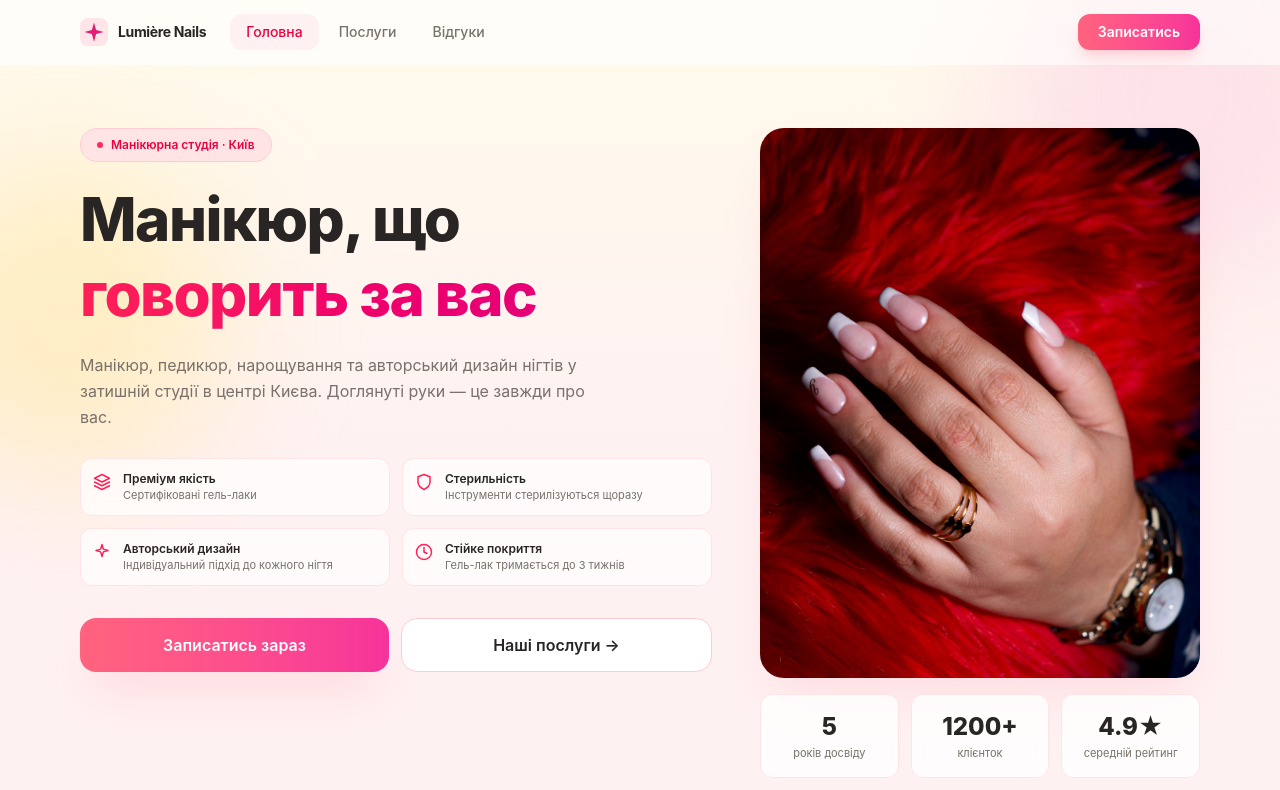
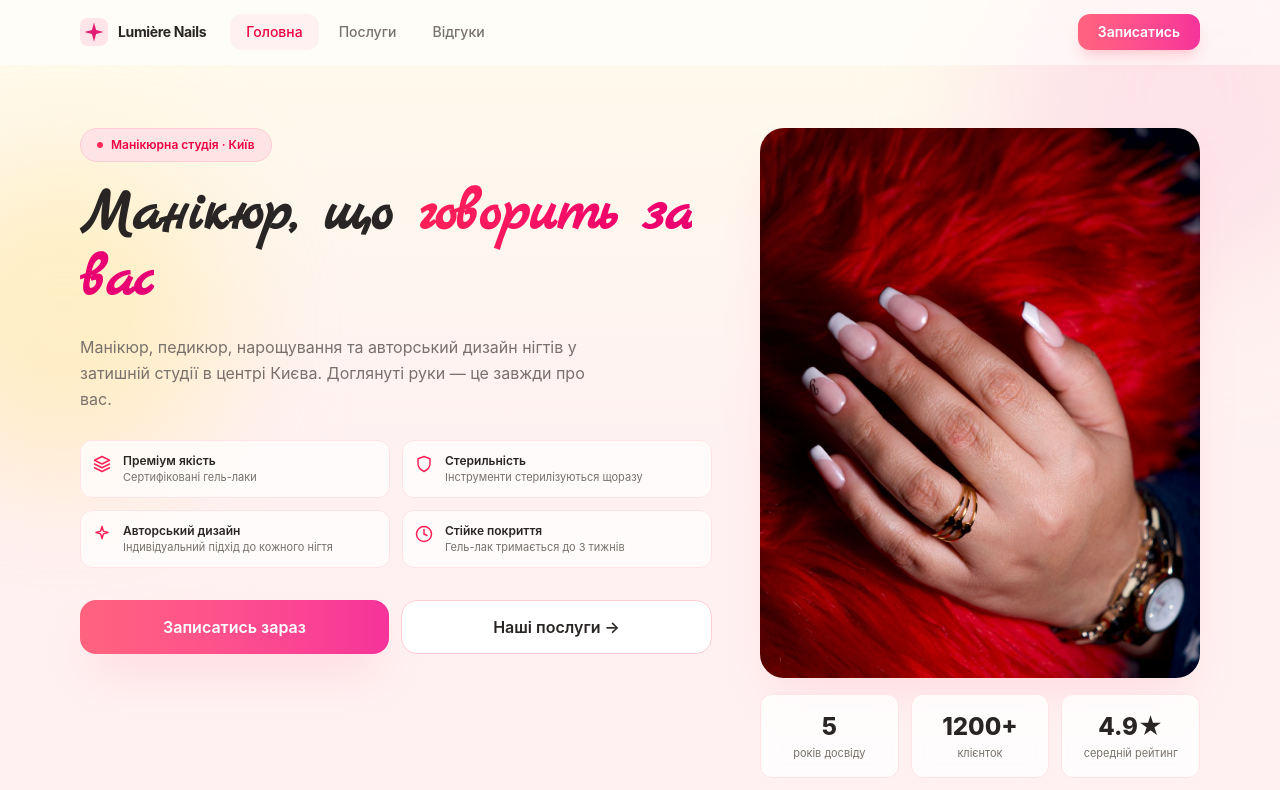
Before and after one commit to Vlad-lab777/nail-studio, a React (Vite) app in the folder frontend/: page / in a window 1280 px wide. Shown: the top 790 px of the page. Built offline with nearby package versions, Linux system fonts and the light colour scheme.

Commit message:
feat: switch hero font from Caveat to Marck Script, fix line-height

```diff
--- a/frontend/index.html
+++ b/frontend/index.html
@@ -4,6 +4,12 @@
     <meta charset="UTF-8" />
     <link rel="icon" type="image/svg+xml" href="/favicon.svg" />
     <meta name="viewport" content="width=device-width, initial-scale=1.0" />
+    <link rel="preconnect" href="https://fonts.googleapis.com" />
+    <link rel="preconnect" href="https://fonts.gstatic.com" crossorigin />
+    <link
+      href="https://fonts.googleapis.com/css2?family=Marck+Script&subset=cyrillic&display=swap"
+      rel="stylesheet"
+    />
     <title>Lumière Nails — Манікюр, що говорить за вас</title>
   </head>
   <body>
--- a/frontend/src/index.css
+++ b/frontend/src/index.css
@@ -1,6 +1,10 @@
 @import 'tailwindcss';
 
 @variant dark (&:where(.dark, .dark *));
+
+@theme {
+  --font-marck: 'Marck Script', cursive;
+}
 
 body {
   margin: 0;
--- a/frontend/src/pages/HomePage.tsx
+++ b/frontend/src/pages/HomePage.tsx
@@ -103,7 +103,7 @@ export function HomePage() {
                   Манікюрна студія · Київ
                 </motion.div>
 
-                <motion.h1 {...fadeUp(0.2)} className="text-5xl sm:text-6xl font-extrabold text-stone-800 leading-tight tracking-tight mb-5">
+                <motion.h1 {...fadeUp(0.2)} className="font-marck text-5xl sm:text-6xl font-extrabold text-stone-800 leading-[1.1] tracking-tight mb-5">
                   Манікюр, що{' '}
                   <span className="bg-gradient-to-r from-rose-500 to-pink-600 bg-clip-text text-transparent">говорить за вас</span>
                 </motion.h1>
```
